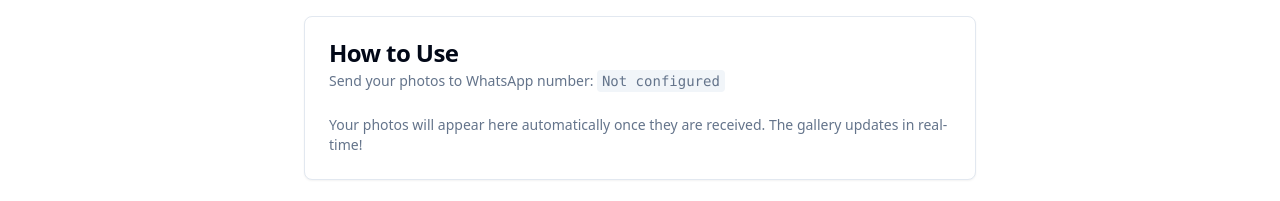
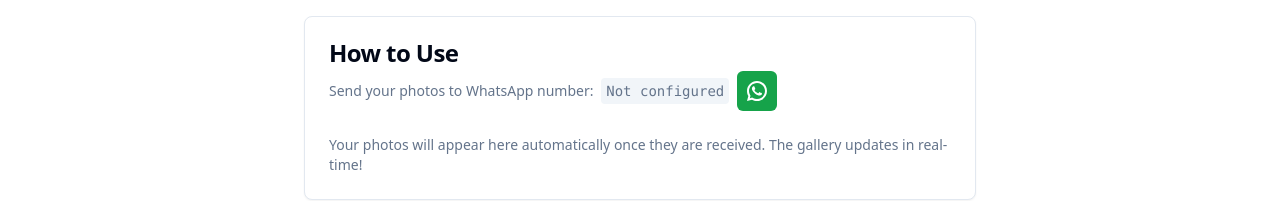
Before and after one commit to julyanserra/tom, a Next.js app: page / in a window 1280 px wide. Shown: the part 180-381 px from the top of the page. Built offline with nearby package versions, Linux system fonts and the light colour scheme; no server answers; the database is empty.

Commit message:
add icon, redeploy for perm token

```diff
--- a/package.json
+++ b/package.json
@@ -60,6 +60,7 @@
     "react-day-picker": "^8.10.1",
     "react-dom": "^18.2.0",
     "react-hook-form": "^7.54.1",
+    "react-icons": "^5.4.0",
     "react-resizable-panels": "^2.1.7",
     "recharts": "^2.15.0",
     "sonner": "^1.7.1",
--- a/src/app/page.tsx
+++ b/src/app/page.tsx
@@ -6,6 +6,7 @@ import {
   CardHeader,
   CardTitle,
 } from "@/components/ui/card"
+import { RiWhatsappLine } from "react-icons/ri"
 
 export default function Home() {
   const whatsappNumber = process.env.NEXT_PUBLIC_WHATSAPP_NUMBER || 'Not configured';
@@ -25,11 +26,19 @@ export default function Home() {
         <Card className="mx-auto max-w-2xl">
           <CardHeader>
             <CardTitle>How to Use</CardTitle>
-            <CardDescription>
+            <CardDescription className="flex items-center gap-2">
               Send your photos to WhatsApp number:{' '}
               <code className="relative rounded bg-muted px-[0.3rem] py-[0.2rem] font-mono text-sm">
-                {whatsappNumber}
+                {whatsappNumber.replace(/(\+\d{1})(\d{3})(\d{3})(\d{4})/, '$1($2)$3-$4')}
               </code>
+              <a
+                href={`https://wa.me/${whatsappNumber}`}
+                target="_blank"
+                rel="noopener noreferrer"
+                className="inline-flex items-center justify-center rounded-md bg-green-600 p-2 text-white hover:bg-green-700 focus:outline-none focus:ring-2 focus:ring-green-500 focus:ring-offset-2 h-10 w-10"
+              >
+                <RiWhatsappLine className="h-6 w-6" />
+              </a>
             </CardDescription>
           </CardHeader>
           <CardContent>
```
Also changed, not shown: 1 other file (tests, documents, lock files or other folders).
